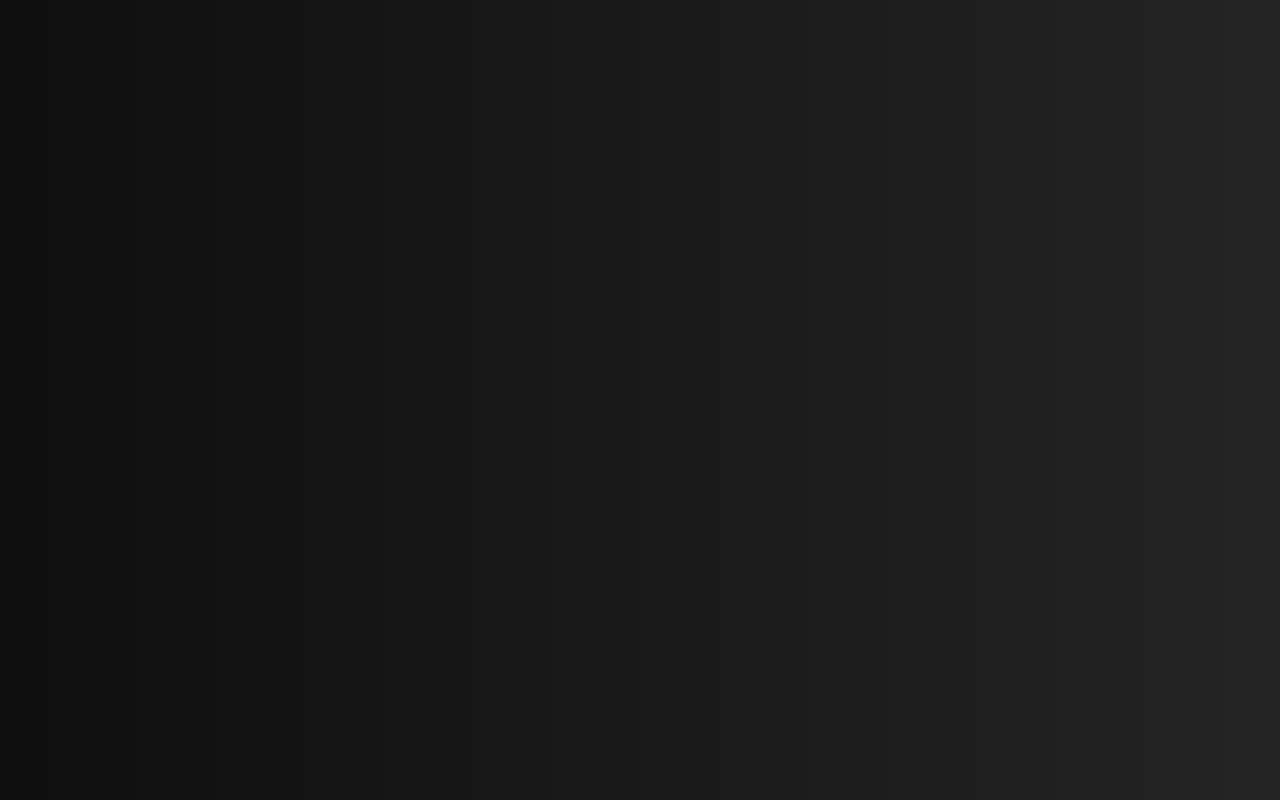
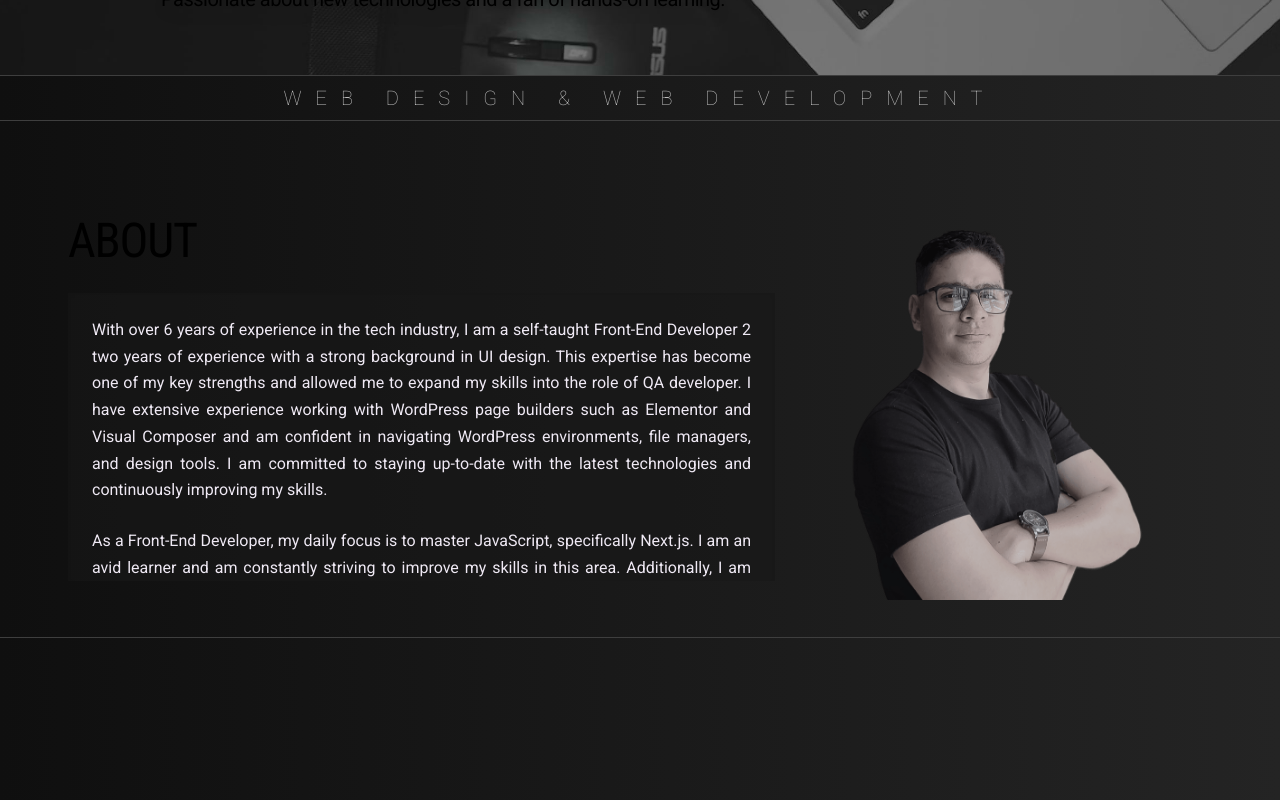
Before and after one commit to jor-g-r/portfolio-Jorge-Rondon, a Next.js app in the folder portfolio/: page / in a window 1280 px wide. Shown: the part 700-1500 px from the top of the page. Built offline with nearby package versions, Linux system fonts and the light colour scheme.

Commit message:
about section, completed

```diff
--- a/portfolio/src/app/components/About.tsx
+++ b/portfolio/src/app/components/About.tsx
@@ -1,19 +1,23 @@
 
+import Image from 'next/image'
+import jorgeImage from '../img/JorgeRondonFrontend.png'
 
 export default function About () {
 
+    const aboutImage = jorgeImage
 
     return (
         <>
-        <section className="border-b border-solid border-dark-500 ">
-            <div className="container mx-auto px-8 lg:px-[68px]">
+        <section className="border-b border-solid border-dark-500 " id='about'>
+            <div className="container mx-auto px-8 lg:px-[68px] pt-20">
 
-                <div className="flex flex-col items-center lg:items-start md:flex-row py-12 lg:py-16">
+                <div className="flex flex-col items-center lg:items-start md:flex-row ">
 
-                        <div className="w-full lg:max-w-[44%]">
-                            <h2 className="condensed text-4xl lg:text-5xl uppercase -tracking-wide">About</h2>
+                        <div className="w-full lg:max-w-[762px]">
+                            <h2 className="condensed text-4xl lg:text-5xl uppercase -tracking-wide pt-4">About</h2>
 
-                            <div className="description max-h-72 my-4 flex flex-col gap-6 p-6 overflow-y-scroll bg-dark-900 bg-opacity-60 text-white-100 text-justify leading-[26.7px]">
+                            <div className="description max-h-72 mt-7 mb-14 flex flex-col gap-6 p-6 overflow-y-scroll
+                                          bg-dark-900 shadow-inner bg-opacity-60 text-white-100 text-justify leading-[26.7px]">
                                 <p>
                                 With over 6 years of experience in the tech industry,
                                 I am a self-taught Front-End Developer 2 two years  of experience with a strong background in UI design.
@@ -35,7 +39,15 @@ export default function About () {
                                 </p>
                             </div>
                         </div>
-                        <div className=""></div>
+                        <div className="pl-12 lg:px-16 self-baseline">
+                            <Image
+
+                            src={aboutImage}
+                            width={500}
+                            height={500}
+                            alt="Picture of the author"
+                            />
+                        </div>
 
                 </div>
 
--- a/portfolio/src/app/page.tsx
+++ b/portfolio/src/app/page.tsx
@@ -14,9 +14,12 @@ export default function Home() {
         <Navbar title="Testing" theme="light" />
         {/* }
 
+
+
+        {*/}
+
         <Hero />
 
-        {*/}
         <About />
 
     </main>
```
Also changed, not shown: portfolio/src/app/img/JorgeRondonFrontend.png (added).
